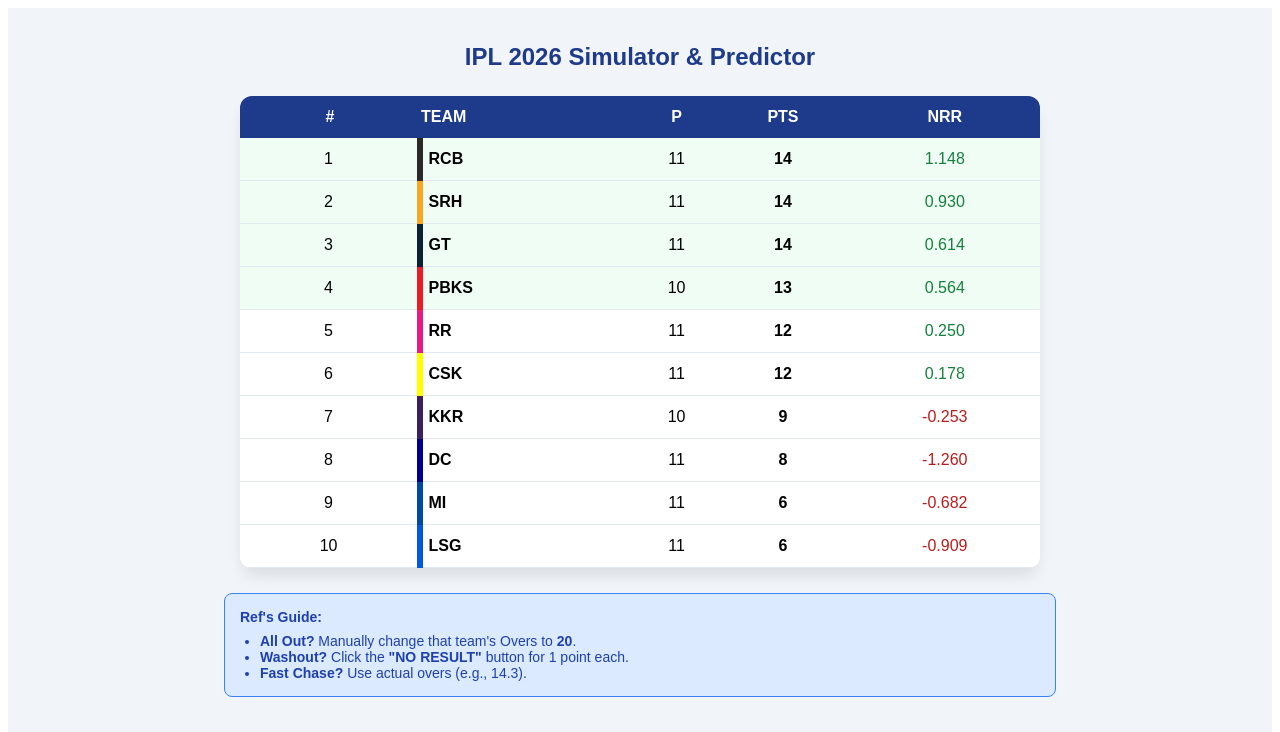
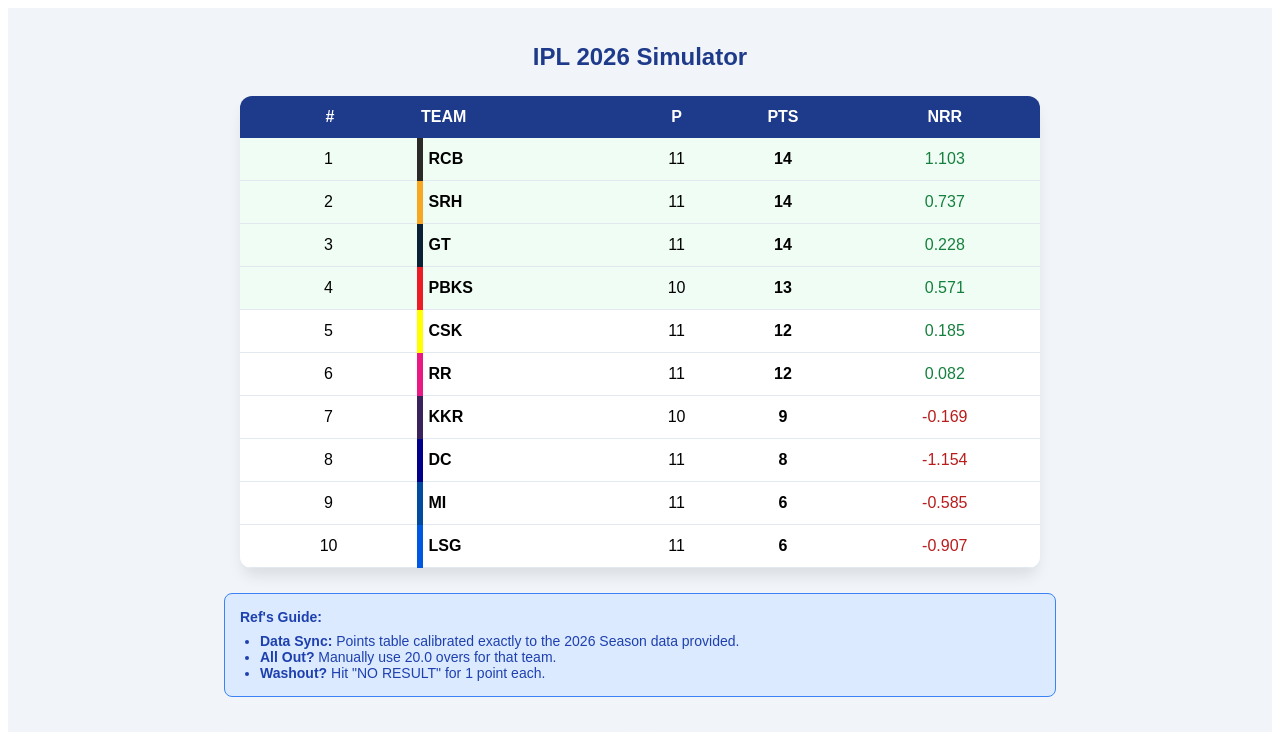
Before and after one commit to devfoflia/IPL-Simulator-2026, a React (Create React App) app: page / in a window 1280 px wide. Shown: the top 732 px of the page. Built offline with nearby package versions, Linux system fonts and the light colour scheme.

Commit message:
Update App.js

```diff
--- a/src/App.js
+++ b/src/App.js
@@ -10,27 +10,27 @@
   const str = (ov || "0").toString().trim();
   if (!str.includes(".")) return parseFloat(str) || 0;
   let [overs, balls] = str.split(".").map(Number);
-  if (balls >= 6) {
-    overs += Math.floor(balls / 6);
-    balls = balls % 6;
-  }
+  if (balls >= 6) { overs += Math.floor(balls / 6); balls = balls % 6; }
   return (overs || 0) + (balls / 6);
 };
 
 const initialData = {
+  // DATA SOURCE: OFFICIAL MAY 11 STANDINGS (FOR & AGAINST)
   standings: [
-    { team: "RCB", p: 11, w: 7, l: 4, pts: 14, scored: 2150, faced: 205.0, conceded: 1980, bowled: 212.0 },
-    { team: "SRH", p: 11, w: 7, l: 4, pts: 14, scored: 2100, faced: 210.0, conceded: 1950, bowled: 215.0 },
-    { team: "GT", p: 11, w: 7, l: 4, pts: 14, scored: 1980, faced: 212.4, conceded: 1900, bowled: 218.2 },
-    { team: "PBKS", p: 10, w: 6, l: 3, pts: 13, scored: 1850, faced: 195.0, conceded: 1740, bowled: 195.0 },
-    { team: "CSK", p: 11, w: 6, l: 5, pts: 12, scored: 1950, faced: 218.0, conceded: 1920, bowled: 219.0 },
-    { team: "RR", p: 11, w: 6, l: 5, pts: 12, scored: 2040, faced: 216.3, conceded: 2020, bowled: 220.0 },
-    { team: "KKR", p: 10, w: 4, l: 5, pts: 9, scored: 1650, faced: 192.1, conceded: 1680, bowled: 190.0 },
-    { team: "DC", p: 11, w: 4, l: 7, pts: 8, scored: 1800, faced: 218.0, conceded: 2050, bowled: 215.4 },
-    { team: "MI", p: 11, w: 3, l: 8, pts: 6, scored: 1890, faced: 220.0, conceded: 2040, bowled: 220.0 },
-    { team: "LSG", p: 11, w: 3, l: 8, pts: 6, scored: 1850, faced: 220.0, conceded: 2050, bowled: 220.0 },
+    { team: "RCB", p: 11, w: 7, l: 4, pts: 14, scored: 2026, faced: 195.1, conceded: 1973, bowled: 212.4 },
+    { team: "SRH", p: 11, w: 7, l: 4, pts: 14, scored: 2332, faced: 217.1, conceded: 2127, bowled: 212.4 },
+    { team: "GT", p: 11, w: 7, l: 4, pts: 14, scored: 1943, faced: 210.4, conceded: 1961, bowled: 218.0 },
+    { team: "PBKS", p: 10, w: 6, l: 3, pts: 13, scored: 1902, faced: 172.0, conceded: 1879, bowled: 179.1 },
+    { team: "CSK", p: 11, w: 6, l: 5, pts: 12, scored: 2023, faced: 215.0, conceded: 1914, bowled: 207.3 },
+    { team: "RR", p: 11, w: 6, l: 5, pts: 12, scored: 1996, faced: 200.3, conceded: 2057, bowled: 208.2 },
+    { team: "KKR", p: 10, w: 4, l: 5, pts: 9, scored: 1534, faced: 172.2, conceded: 1622, bowled: 178.5 },
+    { team: "DC", p: 11, w: 4, l: 7, pts: 8, scored: 1943, faced: 214.2, conceded: 2015, bowled: 197.1 },
+    { team: "MI", p: 11, w: 3, l: 8, pts: 6, scored: 2026, faced: 208.5, conceded: 2083, bowled: 202.3 },
+    { team: "LSG", p: 11, w: 3, l: 8, pts: 6, scored: 1910, faced: 218.5, conceded: 2004, bowled: 208.0 },
   ],
   matches: [
+    { id: 55, home: "PBKS", away: "DC", hR: "", hO: "20", aR: "", aO: "20", win: "", status: "upcoming" },
+    { id: 56, home: "GT", away: "SRH", hR: "", hO: "20", aR: "", aO: "20", win: "", status: "upcoming" },
     { id: 57, home: "RCB", away: "KKR", hR: "", hO: "20", aR: "", aO: "20", win: "", status: "upcoming" },
     { id: 58, home: "PBKS", away: "MI", hR: "", hO: "20", aR: "", aO: "20", win: "", status: "upcoming" },
     { id: 59, home: "LSG", away: "CSK", hR: "", hO: "20", aR: "", aO: "20", win: "", status: "upcoming" },
@@ -56,13 +56,12 @@
       if (m.id === id) {
         const next = { ...m, [field]: value };
         if (field === "hR" || field === "aR") {
-            const hR = parseInt(next.hR);
-            const aR = parseInt(next.aR);
-            if (!isNaN(hR) && !isNaN(aR)) {
-              if (hR > aR) next.win = next.home;
-              else if (aR > hR) next.win = next.away;
-              else next.win = ""; // Reset if equal unless NR is selected
-            }
+          const hr = parseInt(next.hR); const ar = parseInt(next.aR);
+          if (!isNaN(hr) && !isNaN(ar)) {
+            if (hr > ar) next.win = next.home;
+            else if (ar > hr) next.win = next.away;
+            else next.win = "";
+          }
         }
         return next;
       }
@@ -74,24 +73,14 @@
     let table = JSON.parse(JSON.stringify(initialData.standings));
     matches.forEach((m) => {
       if (!m.win && m.win !== "NR") return;
-
       const h = table.find((t) => t.team === m.home);
       const a = table.find((t) => t.team === m.away);
-
-      h.p += 1;
-      a.p += 1;
-
-      if (m.win === "NR") {
-        h.pts += 1;
-        a.pts += 1;
-      } else {
-        if (m.win === m.home) {
-          h.pts += 2; h.w += 1; a.l += 1;
-        } else {
-          a.pts += 2; a.w += 1; h.l += 1;
-        }
-        const hr = parseInt(m.hR);
-        const ar = parseInt(m.aR);
+      h.p += 1; a.p += 1;
+      if (m.win === "NR") { h.pts += 1; a.pts += 1; }
+      else {
+        if (m.win === m.home) { h.pts += 2; h.w += 1; a.l += 1; }
+        else { a.pts += 2; a.w += 1; h.l += 1; }
+        const hr = parseInt(m.hR); const ar = parseInt(m.aR);
         if (!isNaN(hr) && !isNaN(ar)) {
           h.scored += hr; h.conceded += ar;
           a.scored += ar; a.conceded += hr;
@@ -102,7 +91,7 @@
     });
 
     return table.map((t) => {
-      const nrr = (t.scored / t.faced) - (t.conceded / t.bowled);
+      const nrr = (t.scored / toDecimal(t.faced)) - (t.conceded / toDecimal(t.bowled));
       return { ...t, nrrDisplay: nrr.toFixed(3) };
     }).sort((a, b) => b.pts - a.pts || parseFloat(b.nrrDisplay) - parseFloat(a.nrrDisplay));
   };
@@ -111,7 +100,7 @@
 
   return (
     <div style={{ padding: "15px", background: "#f1f5f9", minHeight: "100vh", fontFamily: "sans-serif" }}>
-      <h2 style={{ textAlign: "center", color: "#1e3a8a", marginBottom: "25px" }}>IPL 2026 Simulator & Predictor</h2>
+      <h2 style={{ textAlign: "center", color: "#1e3a8a", marginBottom: "25px" }}>IPL 2026 Simulator</h2>
 
       <div style={{ maxWidth: "800px", margin: "auto", background: "white", borderRadius: "12px", overflow: "hidden", boxShadow: "0 10px 15px -3px rgba(0,0,0,0.1)" }}>
         <table style={{ width: "100%", borderCollapse: "collapse" }}>
@@ -139,9 +128,9 @@
       <div style={{ maxWidth: "800px", margin: "25px auto", background: "#dbeafe", padding: "15px", borderRadius: "8px", border: "1px solid #3b82f6", fontSize: "14px", color: "#1e40af" }}>
         <strong>Ref's Guide:</strong>
         <ul style={{ margin: "8px 0 0 20px", padding: 0 }}>
-          <li><strong>All Out?</strong> Manually change that team's Overs to <strong>20</strong>.</li>
-          <li><strong>Washout?</strong> Click the <strong>"NO RESULT"</strong> button for 1 point each.</li>
-          <li><strong>Fast Chase?</strong> Use actual overs (e.g., 14.3).</li>
+          <li><strong>Data Sync:</strong> Points table calibrated exactly to the 2026 Season data provided.</li>
+          <li><strong>All Out?</strong> Manually use 20.0 overs for that team.</li>
+          <li><strong>Washout?</strong> Hit "NO RESULT" for 1 point each.</li>
         </ul>
       </div>
 
@@ -150,7 +139,7 @@
           <div key={m.id} style={{ background: "white", padding: "18px", borderRadius: "12px", border: "1px solid #e2e8f0", boxShadow: "0 1px 3px rgba(0,0,0,0.05)" }}>
             <div style={{ display: "flex", justifyContent: "space-between", fontSize: "12px", color: "#64748b", marginBottom: "12px" }}>
               <span style={{ fontWeight: "bold" }}>MATCH {m.id}</span>
-              {m.win === "NR" && <span style={{ color: "#2563eb", fontWeight: "bold" }}>WASHOUT (1 PT EACH)</span>}
+              {m.win === "NR" && <span style={{ color: "#2563eb", fontWeight: "bold" }}>WASHOUT</span>}
             </div>
             <div style={{ display: "flex", justifyContent: "space-between", gap: "15px" }}>
               <div style={{ flex: 1 }}>
@@ -162,12 +151,7 @@
               </div>
               <div style={{ alignSelf: "center", textAlign: "center" }}>
                 <div style={{ fontWeight: "bold", color: "#94a3b8", marginBottom: "5px" }}>VS</div>
-                <button
-                  onClick={() => updateMatch(m.id, "win", m.win === "NR" ? "" : "NR")}
-                  style={{ fontSize: "10px", padding: "4px 8px", borderRadius: "4px", border: "1px solid #3b82f6", background: m.win === "NR" ? "#3b82f6" : "white", color: m.win === "NR" ? "white" : "#3b82f6", cursor: "pointer", fontWeight: "bold" }}
-                >
-                  NO RESULT
-                </button>
+                <button onClick={() => updateMatch(m.id, "win", m.win === "NR" ? "" : "NR")} style={{ fontSize: "10px", padding: "4px 8px", borderRadius: "4px", border: "1px solid #3b82f6", background: m.win === "NR" ? "#3b82f6" : "white", color: m.win === "NR" ? "white" : "#3b82f6", cursor: "pointer", fontWeight: "bold" }}>NO RESULT</button>
               </div>
               <div style={{ flex: 1 }}>
                 <button onClick={() => updateMatch(m.id, "win", m.away)} style={{ width: "100%", padding: "10px", borderRadius: "6px", border: "1px solid #cbd5e1", background: m.win === m.away ? TEAM_COLORS[m.away] : "white", color: m.win === m.away ? "white" : "black", fontWeight: "bold", cursor: "pointer" }}>{m.away}</button>
```
